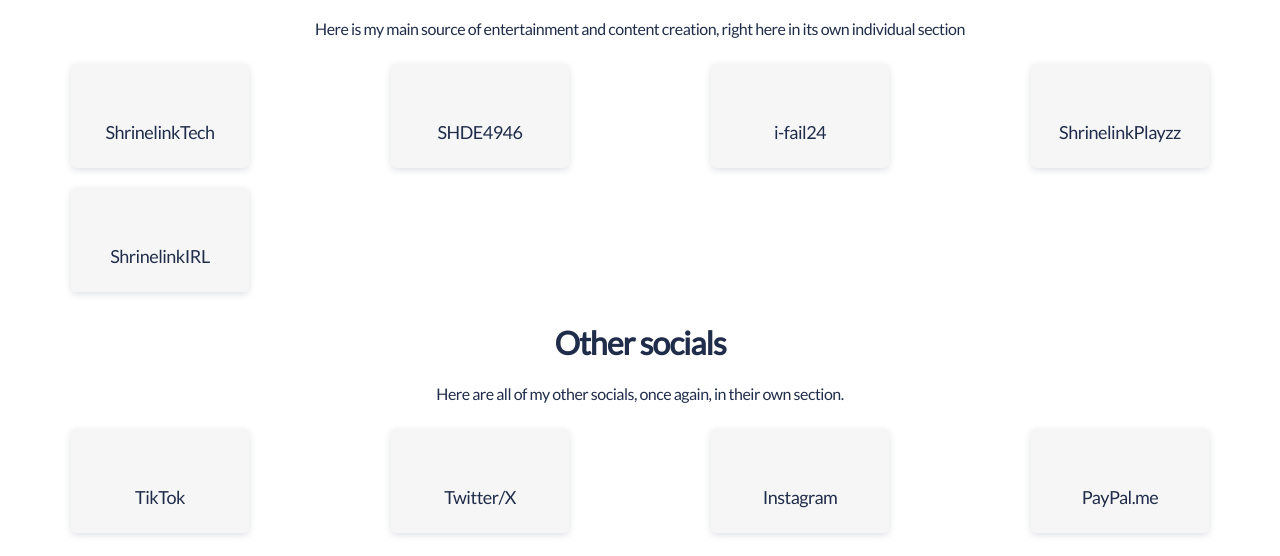
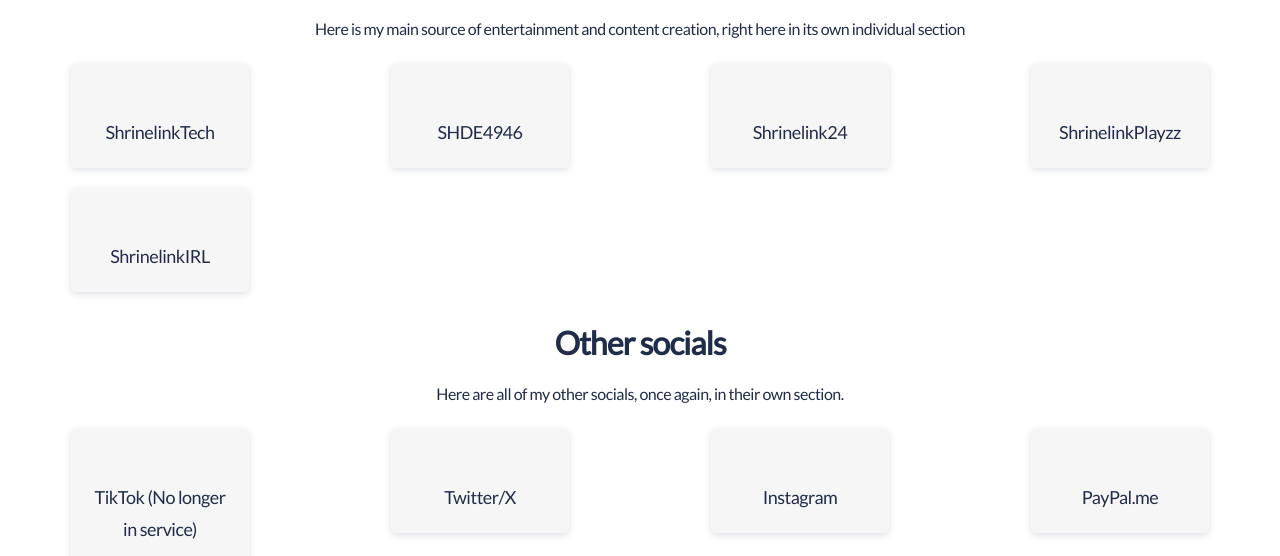
Before and after one commit to shde24/shde24.github.io, a plain HTML site: page index.html in a window 1280 px wide. Shown: the part 394-950 px from the top of the page. Drawn offline with Linux system fonts and the light colour scheme; some icons are missing.

Commit message:
Update index.html

```diff
--- a/index.html
+++ b/index.html
@@ -60,7 +60,7 @@
             <a href="https://youtube.co.uk/@Shrinelink24">
                     <button class="normal">
                         <br>
-                i-fail24</button>
+                Shrinelink24</button>
                 </a>
             </center>
          <center>
@@ -88,7 +88,7 @@
                 <a href="https://tiktok.com/@shrinelinkdev24">
                     <button class="normal">
                         <br>
-                TikTok</button>
+                TikTok (No longer in service)</button>
                 </a>
             </center>
             <center>
```
